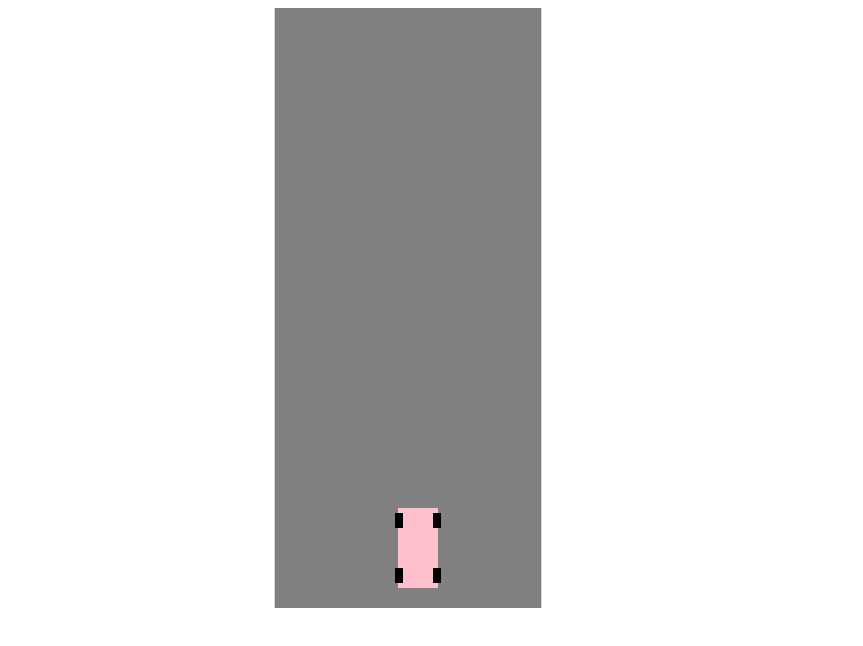
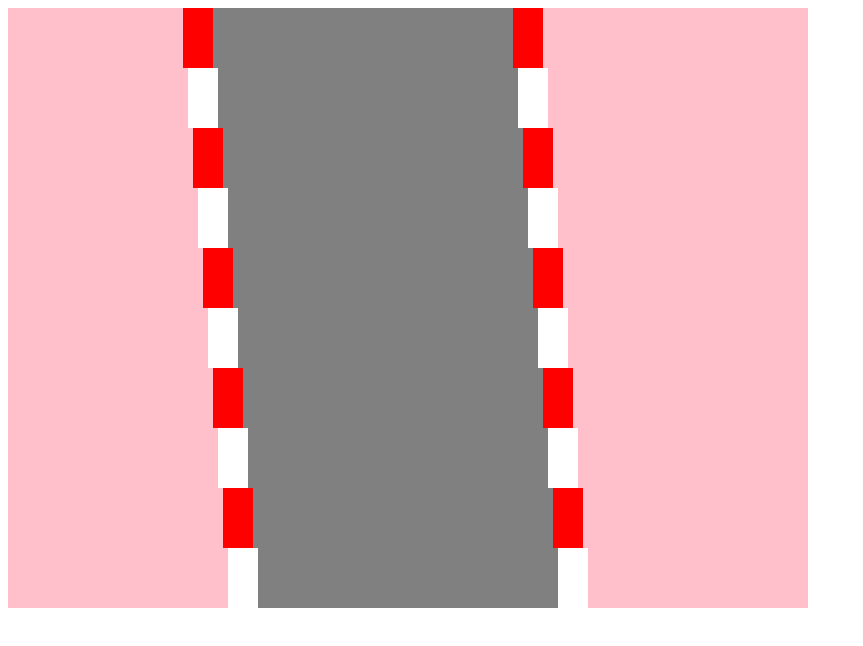
Before and after one commit to Anshalan/PG2, a plain HTML site: page race.html in a window 1280 px wide. Shown: the whole page, without its empty margins (0-863 px from the left). Drawn offline with Linux system fonts and the light colour scheme.

Commit message:
road, curb, background classes

```diff
--- a/race.html
+++ b/race.html
@@ -19,146 +19,215 @@
     let canvas = document.getElementById("myCanvas");
     let ctx = canvas.getContext("2d");
     //
-    class Car {
+    // class Car {
+    //     width;
+    //     height;
+    //     X;
+    //     Y;
+    //     constructor() {
+    //         this.width = 40;
+    //         this.height = 80;
+    //         this.X = canvas.width/2 - 10
+    //         this.Y = canvas.height - 100
+    //         // this.wheels = new Array();
+    //         this.drawCar()
+    //
+    //     }
+    //     drawCar() {
+    //         ctx.fillStyle = 'pink';
+    //         ctx.fillRect(this.X, this.Y, this.width, this.height);
+    //         this.drawWheels()
+    //         // this.rotateCar()
+    //     }
+    //     drawWheels(){
+    //         ctx.fillStyle = 'black';
+    //         ctx.fillRect(this.X-3, this.Y+5, 8, 15);
+    //         ctx.fillRect(this.X-3, this.Y+this.height-15-5, 8, 15);
+    //         ctx.fillRect(this.X+this.width-5, this.Y+5, 8, 15);
+    //         ctx.fillRect(this.X+this.width-5, this.Y+this.height-15-5, 8, 15);
+    //
+    //     }
+    //     rotateCar(direction){
+    //         this.clearCar()
+    //         ctx.translate((this.X+this.width/2), (this.Y+this.height/2))
+    //         if (direction === 'left')
+    //         {ctx.rotate(-0.1);}
+    //         else if (direction === 'right')
+    //        { ctx.rotate(0.1)};
+    //         ctx.translate(-(this.X+this.width/2), -(this.Y+this.height/2))
+    //
+    //         this.drawCar()
+    //     }
+    //     clearCar()
+    //     {
+    //         ctx.fillStyle = 'white';
+    //         ctx.fillRect(this.X-3, this.Y+5, 8, 15);
+    //         ctx.fillRect(this.X-3, this.Y+this.height-15-5, 8, 15);
+    //         ctx.fillRect(this.X+this.width-5, this.Y+5, 8, 15);
+    //         ctx.fillRect(this.X+this.width-5, this.Y+this.height-15-5, 8, 15);
+    //         ctx.fillRect(this.X, this.Y, this.width, this.height);
+    //     }
+    // }
+
+    class RoadSegment {
+        x;
+        y;
+        leftCurb;
+        rightCurb;
+        curbColor;
         width;
         height;
-        X;
-        Y;
-        constructor() {
-            this.width = 40;
-            this.height = 80;
-            this.X = canvas.width/2 - 10
-            this.Y = canvas.height - 100
-            // this.wheels = new Array();
-            this.drawCar()
 
+        constructor(X, Y, curbColor) {
+            this.x = X;
+            this.y = Y;
+            this.width = 300;
+            this.height = 60; // change do less
+            this.curbColor = curbColor;
+            this.draw()
         }
-        drawCar() {
-            ctx.fillStyle = 'pink';
-            ctx.fillRect(this.X, this.Y, this.width, this.height);
-            this.drawWheels()
-            // this.rotateCar()
-        }
-        drawWheels(){
-            ctx.fillStyle = 'black';
-            ctx.fillRect(this.X-3, this.Y+5, 8, 15);
-            ctx.fillRect(this.X-3, this.Y+this.height-15-5, 8, 15);
-            ctx.fillRect(this.X+this.width-5, this.Y+5, 8, 15);
-            ctx.fillRect(this.X+this.width-5, this.Y+this.height-15-5, 8, 15);
 
-        }
-        rotateCar(direction){
-            this.clearCar()
-            ctx.translate((this.X+this.width/2), (this.Y+this.height/2))
-            if (direction === 'left')
-            {ctx.rotate(-0.1);}
-            else if (direction === 'right')
-           { ctx.rotate(0.1)};
-            ctx.translate(-(this.X+this.width/2), -(this.Y+this.height/2))
+        draw() {
+            ctx.fillStyle = 'grey';
+            ctx.fillRect(this.x, this.y, this.width, this.height)
+            this.leftCurb = new Curb(this.x - 30, this.y, this.curbColor);
+            this.rightCurb = new Curb(this.x + this.width, this.y, this.curbColor);
 
-            this.drawCar()
-        }
-        clearCar()
-        {
-            ctx.fillStyle = 'white';
-            ctx.fillRect(this.X-3, this.Y+5, 8, 15);
-            ctx.fillRect(this.X-3, this.Y+this.height-15-5, 8, 15);
-            ctx.fillRect(this.X+this.width-5, this.Y+5, 8, 15);
-            ctx.fillRect(this.X+this.width-5, this.Y+this.height-15-5, 8, 15);
-            ctx.fillRect(this.X, this.Y, this.width, this.height);
         }
     }
 
-    class RoadSegment{
+    class Curb {
+        x;
+        y;
+        width;
+        height;
+        color;
 
-    }
+        constructor(x, y, color) {
+            this.x = x;
+            this.y = y;
+            this.color = color;
+            this.width = 30;
+            this.height = 60;
+            this.draw()
+        }
 
-
-    class Road{
-        leftCurb;
-        rightCurb;
-        constructor() {
-            this.drawRoad();
-        }
-        drawRoad(){
-            ctx.beginPath();
-            ctx.moveTo(canvas.width/9*3 ,canvas.height);
-            ctx.lineTo(canvas.width/9*3, 0);
-            ctx.lineTo(canvas.width/9*6,0);
-            ctx.lineTo(canvas.width/9*6,canvas.height);
-            ctx.closePath();
-            ctx.fillStyle = 'grey';
-            ctx.fill();
-            car.drawCar()
-        }
-    }
-    class RoadLeft{
-        constructor() {
-            this.drawRoad();
-        }
-        drawRoad(){
-            ctx.beginPath();
-            // ctx.moveTo(canvas.width/9*3 ,canvas.height);
-            ctx.arc(-1000, canvas.height,canvas.width/3 + 1000,0, 90);
-            ctx.lineTo(-1000,canvas.width/3 + 1000,canvas.height);
-            ctx.arc(-1000, canvas.height,canvas.width/3 + 1000 + canvas.width/3,0, 90, true);
-
-            ctx.closePath();
-            ctx.fillStyle = 'grey';
-            ctx.fill();
-            car.drawCar()
-        }
-    }
-    class RoadRight{
-        constructor() {
-            this.drawRoad();
-        }
-        drawRoad(){
-            ctx.beginPath();
-            // ctx.moveTo(canvas.width/9*3 ,canvas.height);
-            ctx.arc(1000+ canvas.width, canvas.height,canvas.width/3 + 1000,180, 90, true);
-            ctx.lineTo(1000+ canvas.width,canvas.width/3 + 1000,canvas.height);
-            ctx.arc(1000+ canvas.width, canvas.height,canvas.width/3*2 + 1000,90, 180);
-
-            ctx.closePath();
-            ctx.fillStyle = 'grey';
-            ctx.fill();
-
-            ctx.beginPath();
-            ctx.lineWidth = 10
-            ctx.strokeStyle = 'white'
-            ctx.setLineDash([50, 50]);
-            ctx.beginPath();
-            ctx.arc(1000+ canvas.width, canvas.height,canvas.width/2 + 1000,180, 90, true);
-            // ctx.arc(1000+ canvas.width, canvas.height,canvas.width/2 + 1000,185, 91, true);
-            ctx.closePath();
-            ctx.stroke();
-            ctx.rotate(0)
-
-            car.drawCar()
+        draw() {
+            ctx.fillStyle = this.color;
+            ctx.fillRect(this.x, this.y, this.width, this.height)
         }
     }
 
-    function handleKeyPress(e) {
-        if (e.keyCode === 37) {
-            car.rotateCar("left")
-        } else if (e.keyCode === 39) {
-            car.rotateCar("right")
+    class Background {
+        color;
+
+        constructor(color) {
+            this.color = color;
+            this.draw()
+        }
+
+        draw() {
+            ctx.fillStyle = this.color;
+            ctx.fillRect(0, 0, canvas.width, canvas.height);
+
         }
     }
+    bck = new Background("pink");
+    rs = new RoadSegment(250, 540, "white");
+    rs = new RoadSegment(245, 480, "red");
+    rs = new RoadSegment(240, 420, "white");
+    rs = new RoadSegment(235, 360, "red");
+    rs = new RoadSegment(230, 300, "white");
+    rs = new RoadSegment(225, 240, "red");
+    rs = new RoadSegment(220, 180, "white");
+    rs = new RoadSegment(215, 120, "red");
+    rs = new RoadSegment(210, 60, "white");
+    rs = new RoadSegment(205, 0, "red");
+
+
+    // class Road{
+    //     leftCurb;
+    //     rightCurb;
+    //     constructor() {
+    //         this.drawRoad();
+    //     }
+    //     drawRoad(){
+    //         ctx.beginPath();
+    //         ctx.moveTo(canvas.width/9*3 ,canvas.height);
+    //         ctx.lineTo(canvas.width/9*3, 0);
+    //         ctx.lineTo(canvas.width/9*6,0);
+    //         ctx.lineTo(canvas.width/9*6,canvas.height);
+    //         ctx.closePath();
+    //         ctx.fillStyle = 'grey';
+    //         ctx.fill();
+    //         car.drawCar()
+    //     }
+    // }
+    // class RoadLeft{
+    //     constructor() {
+    //         this.drawRoad();
+    //     }
+    //     drawRoad(){
+    //         ctx.beginPath();
+    //         // ctx.moveTo(canvas.width/9*3 ,canvas.height);
+    //         ctx.arc(-1000, canvas.height,canvas.width/3 + 1000,0, 90);
+    //         ctx.lineTo(-1000,canvas.width/3 + 1000,canvas.height);
+    //         ctx.arc(-1000, canvas.height,canvas.width/3 + 1000 + canvas.width/3,0, 90, true);
+    //
+    //         ctx.closePath();
+    //         ctx.fillStyle = 'grey';
+    //         ctx.fill();
+    //         car.drawCar()
+    //     }
+    // }
+    // class RoadRight{
+    //     constructor() {
+    //         this.drawRoad();
+    //     }
+    //     drawRoad(){
+    //         ctx.beginPath();
+    //         // ctx.moveTo(canvas.width/9*3 ,canvas.height);
+    //         ctx.arc(1000+ canvas.width, canvas.height,canvas.width/3 + 1000,180, 90, true);
+    //         ctx.lineTo(1000+ canvas.width,canvas.width/3 + 1000,canvas.height);
+    //         ctx.arc(1000+ canvas.width, canvas.height,canvas.width/3*2 + 1000,90, 180);
+    //
+    //         ctx.closePath();
+    //         ctx.fillStyle = 'grey';
+    //         ctx.fill();
+    //
+    //         ctx.beginPath();
+    //         ctx.lineWidth = 10
+    //         ctx.strokeStyle = 'white'
+    //         ctx.setLineDash([50, 50]);
+    //         ctx.beginPath();
+    //         ctx.arc(1000+ canvas.width, canvas.height,canvas.width/2 + 1000,180, 90, true);
+    //         // ctx.arc(1000+ canvas.width, canvas.height,canvas.width/2 + 1000,185, 91, true);
+    //         ctx.closePath();
+    //         ctx.stroke();
+    //         ctx.rotate(0)
+    //
+    //         car.drawCar()
+    //     }
+    // }
+
+    // function handleKeyPress(e) {
+    //     if (e.keyCode === 37) {
+    //         car.rotateCar("left")
+    //     } else if (e.keyCode === 39) {
+    //         car.rotateCar("right")
+    //     }
+    // }
 
     // document.onkeydown = (event) => { handleKeyPress(event, true) };
     // document.onkeyup = (event) => {handleKeyPress(event, false) };
-    window.addEventListener('keydown', handleKeyPress, true)
-    let car = new Car;
+    // window.addEventListener('keydown', handleKeyPress, true)
+    // let car = new Car;
     // car.rotateCar('left');
 
 
-    let road = new Road();
+    // let road = new Road();
     // let right = new RoadRight()
     // let left = new RoadLeft()
-
-
 
 
 </script>
```
